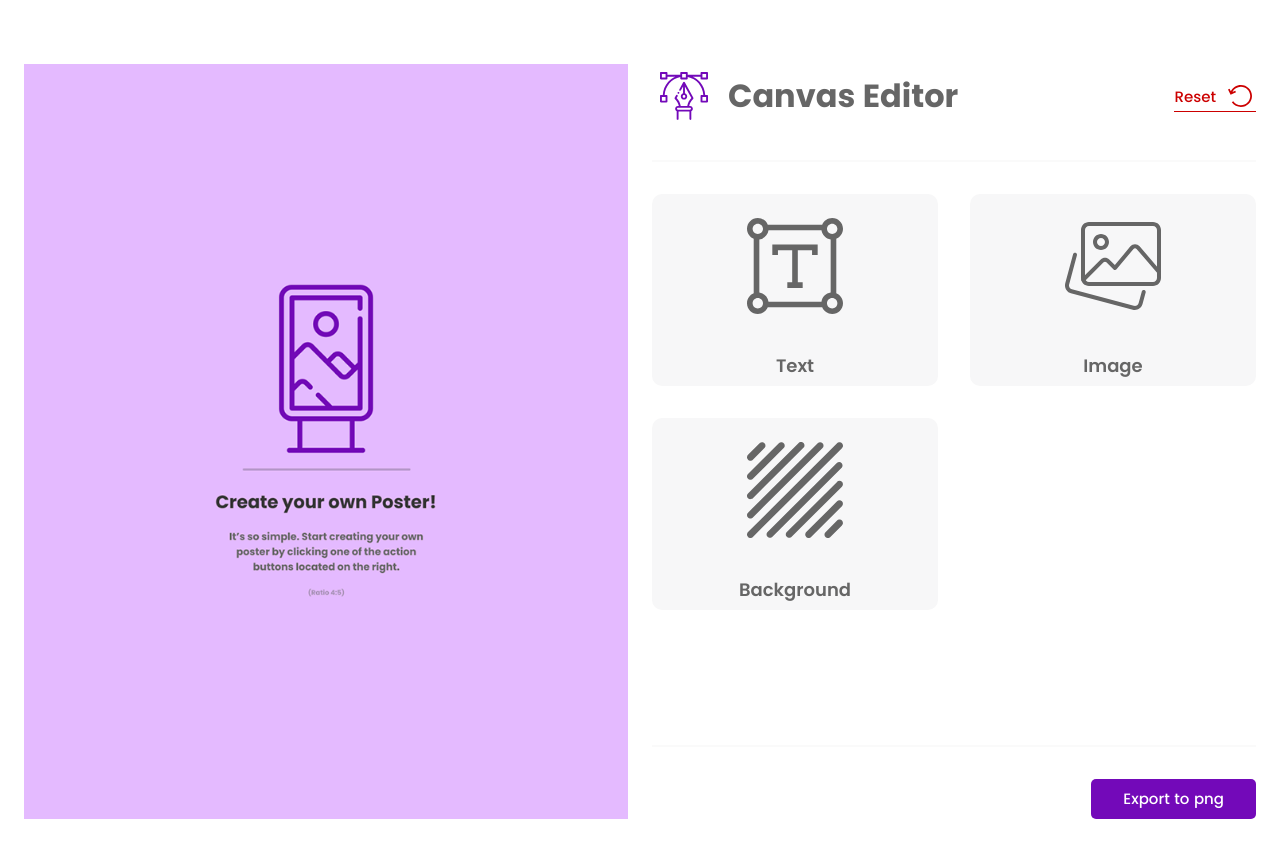
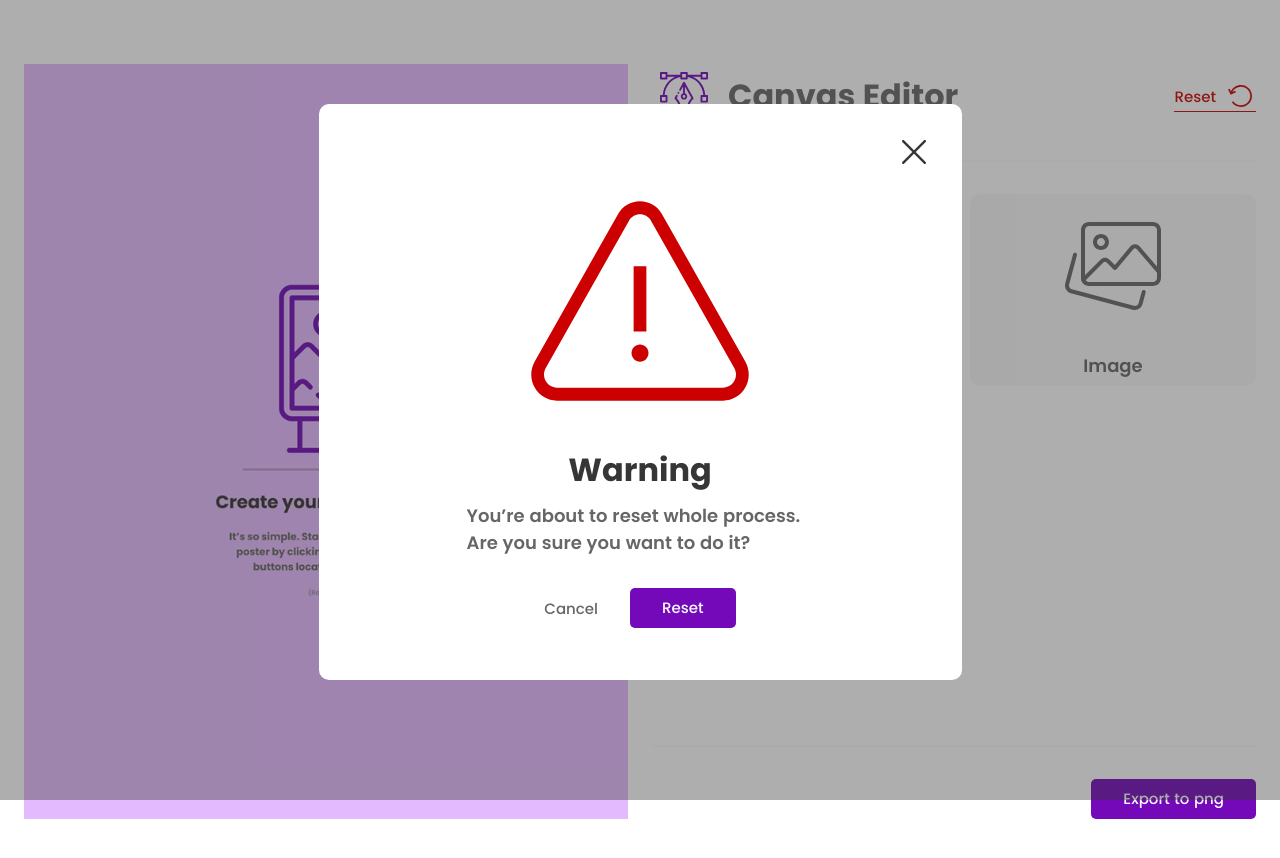
Before and after one commit to sylwia-werner/canvas-editor, a React (Vite) app: page / in a window 1280 px wide. Both pictures are taken after a click on the button "Reset". Shown: the top 858 px of the page. Built offline with nearby package versions, Linux system fonts and the light colour scheme.

Commit message:
add modal content and cancel funtionality

```diff
--- a/src/components/organisms/Editor.tsx
+++ b/src/components/organisms/Editor.tsx
@@ -1,15 +1,19 @@
 import { ActionButton } from '@/components/atoms/buttons/ActionButton';
+import { BaseButton } from '@/components/atoms/buttons/BaseButton';
 import { DangerButton } from '@/components/atoms/buttons/DangerButton';
 import { PrimaryButton } from '@/components/atoms/buttons/PrimaryButton';
 import { Hr } from '@/components/atoms/Hr';
+import { AlertIcon } from '@/components/atoms/icons/AlertIcon';
 import { BackgroundIcon } from '@/components/atoms/icons/BackgroundIcon';
 import { ImagesIcon } from '@/components/atoms/icons/ImagesIcon';
 import { LogoIcon } from '@/components/atoms/icons/LogoIcon';
 import { ResetIcon } from '@/components/atoms/icons/ResetIcon';
 import { TextIcon } from '@/components/atoms/icons/TextIcon';
+import Modal from '@/components/atoms/Modal';
 import { ImageInput } from '@/components/molecules/ImageInput';
 import { usePosterContext } from '@/context/usePosterContext';
 import html2canvas from 'html2canvas';
+import { useState } from 'react';
 
 const EXPORT_CONFIG = { width: 1080, height: 1350, backgroundColor: null };
 
@@ -19,6 +23,7 @@ interface Props {
 
 export const Editor = ({ canvasRef }: Props) => {
 	const { addImage, setBackground, addText, reset } = usePosterContext();
+	const [isModalOpen, setIsModalOpen] = useState(false);
 
 	const handleExportImage = async () => {
 		if (canvasRef?.current) {
@@ -34,7 +39,17 @@ export const Editor = ({ canvasRef }: Props) => {
 		}
 	};
 
+	const handleResetButton = () => {
+		setIsModalOpen(true);
+	};
+
+	const handleConfirmReset = () => {
+		reset();
+		setIsModalOpen(false);
+	};
+
 	return (
+		<>
 			<div className="flex w-full flex-col gap-8">
 				<div className="flex flex-col items-center justify-between sm:flex-row">
 					<div className="flex flex-col items-center gap-3 sm:flex-row">
@@ -44,7 +59,7 @@ export const Editor = ({ canvasRef }: Props) => {
 					<div className="mt-3 sm:mt-0">
 						<DangerButton
 							label="Reset"
-						onClick={reset}
+							onClick={handleResetButton}
 							Icon={<ResetIcon />}
 						/>
 					</div>
@@ -59,13 +74,18 @@ export const Editor = ({ canvasRef }: Props) => {
 					/>
 					<ImageInput
 						label="Image"
-					Icon={<ImagesIcon size={128} className="text-black-75" />}
+						Icon={
+							<ImagesIcon size={128} className="text-black-75" />
+						}
 						setImageFile={addImage}
 					/>
 					<ImageInput
 						label="Background"
 						Icon={
-						<BackgroundIcon size={128} className="text-black-75" />
+							<BackgroundIcon
+								size={128}
+								className="text-black-75"
+							/>
 						}
 						setImageFile={setBackground}
 					/>
@@ -81,5 +101,30 @@ export const Editor = ({ canvasRef }: Props) => {
 					</div>
 				</div>
 			</div>
+			{isModalOpen && (
+				<Modal onClose={() => setIsModalOpen(false)}>
+					<div className="flex flex-col items-center px-24">
+						<AlertIcon className="text-danger-100" size={290} />
+						<h3 className="text-display text-black-100">Warning</h3>
+						<p className="text-body-medium mt-2 text-black-75">
+							You’re about to reset whole process. Are you sure
+							you want to do it?
+						</p>
+
+						<div className="mt-8 flex gap-8">
+							<BaseButton
+								label="Cancel"
+								onClick={() => setIsModalOpen(false)}
+							/>
+
+							<PrimaryButton
+								label="Reset"
+								onClick={handleConfirmReset}
+							/>
+						</div>
+					</div>
+				</Modal>
+			)}
+		</>
 	);
 };
--- a/src/pages/PosterEditor.tsx
+++ b/src/pages/PosterEditor.tsx
@@ -3,9 +3,9 @@ import welcomeImage from '@/assets/canvas-default-img.png';
 import { Editor } from '@/components/organisms/Editor';
 import { usePosterContext } from '@/context/usePosterContext';
 import { Poster } from '@/components/organisms/Poster';
-import { PosterText } from '@/components/organisms/PosterText';
+import { PosterText } from '@/components/molecules/PosterText';
 import { useRef } from 'react';
-import { Draggable } from '@/components/molecules/Draggable';
+import { Draggable } from '@/components/organisms/Draggable';
 
 const INITIAL_TEXTAREA_SIZE = { width: 350, height: 120 };
 const INITIAL_IMAGE_SIZE = { width: 150, height: 150 };
```
Lines whose indentation alone changed are shown as unchanged.
